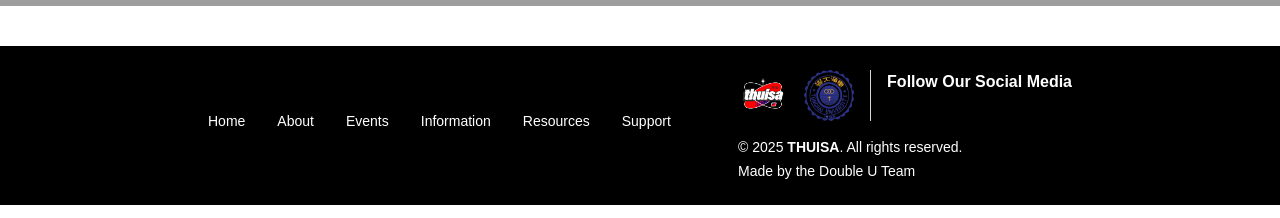
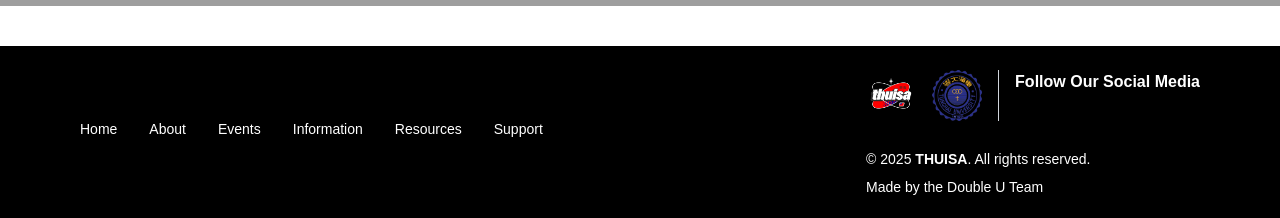
Before and after one commit to David930426/thuisa, a Next.js app: page / in a window 1280 px wide. Shown: the part 678-896 px from the top of the page. Built offline with nearby package versions, Linux system fonts and the light colour scheme; grey boxes are pictures that could not be loaded.

Commit message:
minor fix

```diff
--- a/components/footer.tsx
+++ b/components/footer.tsx
@@ -4,7 +4,7 @@ import Link from "next/link";
 export default function Footer() {
   return (
     <footer className="bg-gray-900 text-gray-400 py-6 mt-10">
-      <div className="max-w-4xl mx-auto px-4 flex flex-col md:flex-row items-center justify-between gap-4">
+      <div className="max-w-6xl mx-auto px-4 flex flex-col md:flex-row items-center justify-between gap-4">
         <div className="flex gap-10 md:gap-8 text-sm">
           <div className="flex flex-col md:flex-row gap-3 md:gap-8 mb-2">
             <Link href="/" className="hover:text-gray-700 transition">
@@ -33,7 +33,7 @@ export default function Footer() {
           </div>
         </div>
         <div>
-          <div className="flex flex-warp gap-4 mb-4 max-md:justify-center max-md:items-center">
+          <div className="flex flex-warp gap-4 mb-7 max-md:justify-center max-md:items-center">
             <Image
               src="/android-chrome-192x192.png"
               alt="thuisaLogo"
@@ -51,7 +51,7 @@ export default function Footer() {
               </div>
             </div>
           </div>
-          <p className="text-sm mb-1 max-md:text-center">
+          <p className="text-sm mb-2 max-md:text-center">
             © {new Date().getFullYear()}{" "}
             <span className="font-semibold text-white">THUISA</span>. All rights
             reserved.
```
